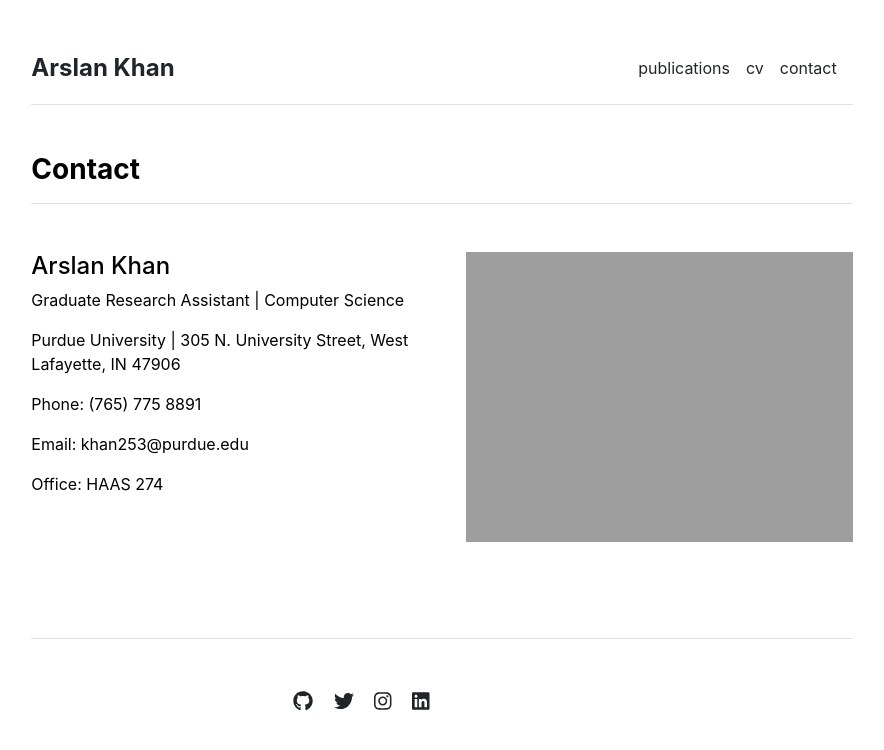
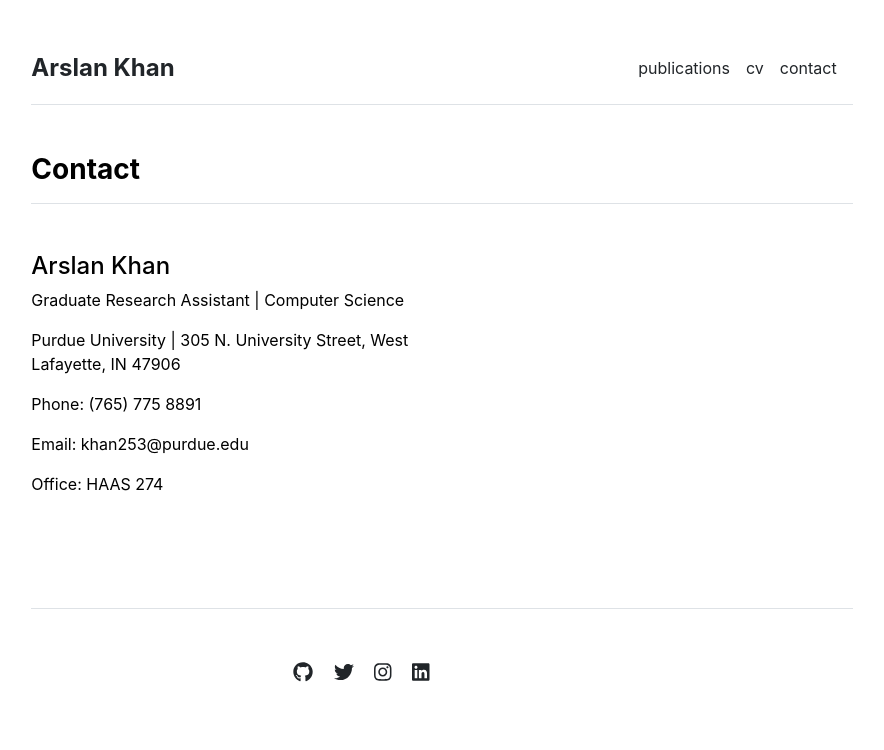
Before and after one commit to Arslan8/arslan8.github.io, a Jekyll site: the page built from contact.md, in a window 1280 px wide. Shown: the top 750 px of the page, without its empty margins (198-1082 px from the left). Built offline with Jekyll 4.4.1, drawn with Linux system fonts in a browser that asks for light colours.

Commit message:
Candidate

```diff
--- a/_includes/contact.html
+++ b/_includes/contact.html
@@ -12,7 +12,6 @@
         <p>Office: {{ contact.office }}</p>
       </div>
       <div class="col-md-6">
-        <img src="{{ site.github.url }}/{{ contact.image }}" alt="Contact" width="100%">
       </div>
     </div>
     {% endfor %}
```
